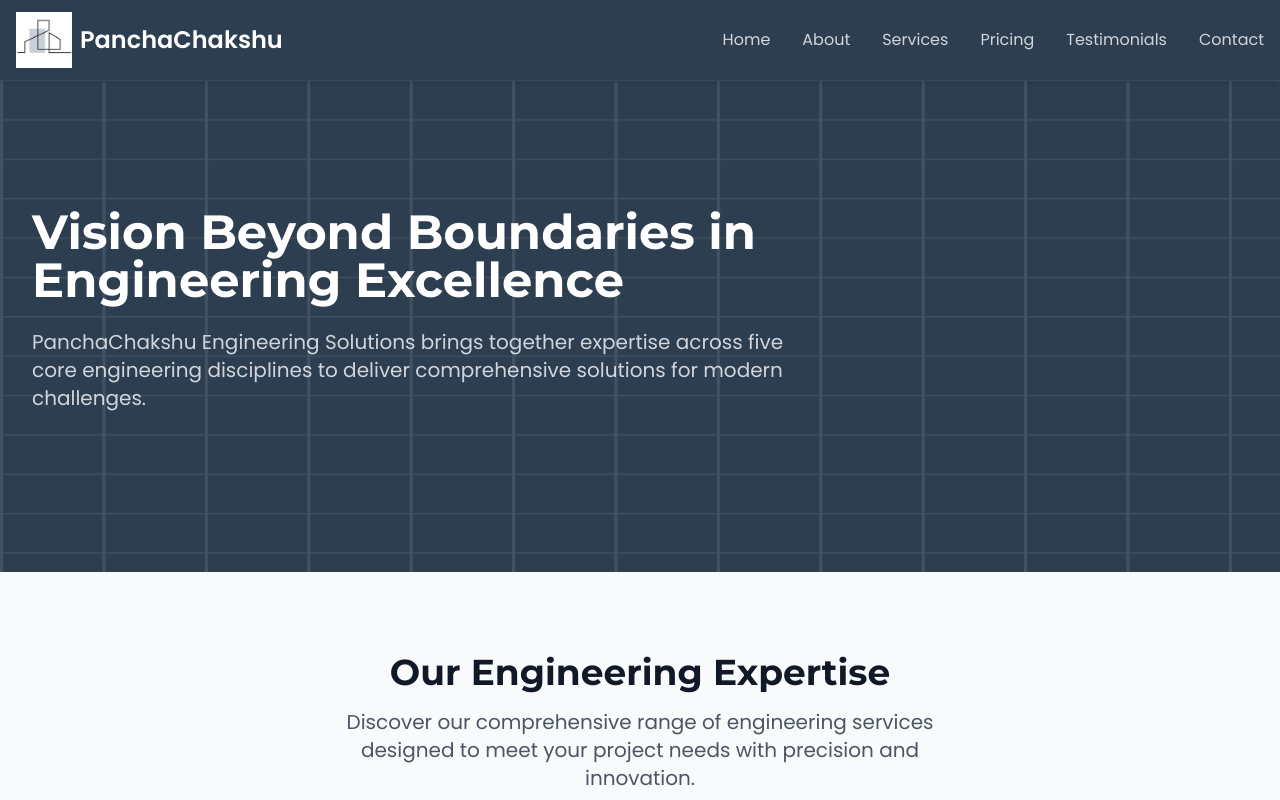
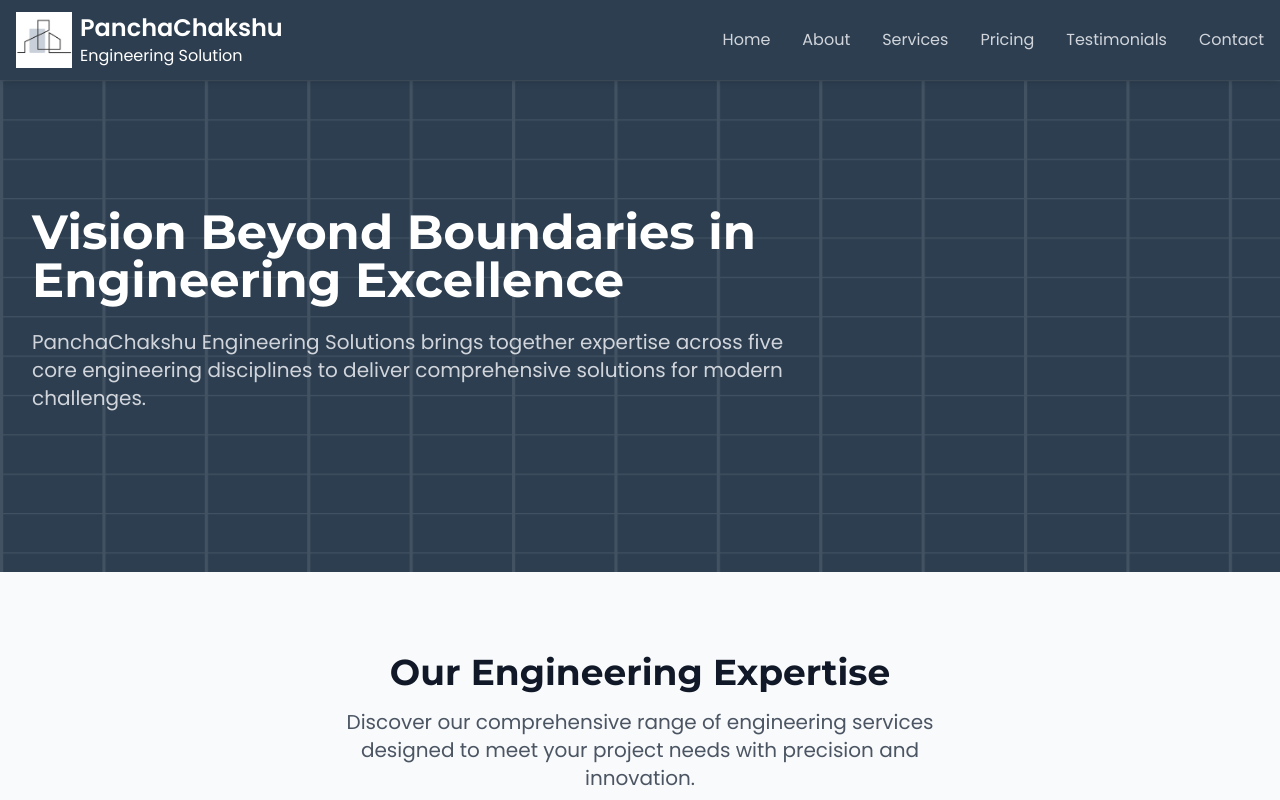
Before and after one commit to NCDinesh/Panchachakshu, a React (Vite) app: page / in a window 1280 px wide. Shown: the top 800 px of the page. Built offline with nearby package versions, Linux system fonts and the light colour scheme.

Commit message:
navbar updated

```diff
--- a/src/components/layout/Navbar.jsx
+++ b/src/components/layout/Navbar.jsx
@@ -19,8 +19,12 @@ const Navbar = () => {
         <div className="flex justify-between items-center h-20 ">
           {/* Logo */}
           <Link to="/" className="flex items-center space-x-2">
-            <img src="./images/logo.png" alt="" className='size-14'/>
-            <span className="text-2xl font-bold block md:hidden lg:block">PanchaChakshu</span>
+            <img src="./images/logo.png" alt="" className='size-14' />
+            <div className="name">
+              <span className="text-2xl font-bold block md:hidden lg:block">PanchaChakshu</span>
+              <p className='block md:hidden lg:block'>Engineering Solution</p>
+            </div>
+
           </Link>
 
           {/* Desktop Navigation */}
```
